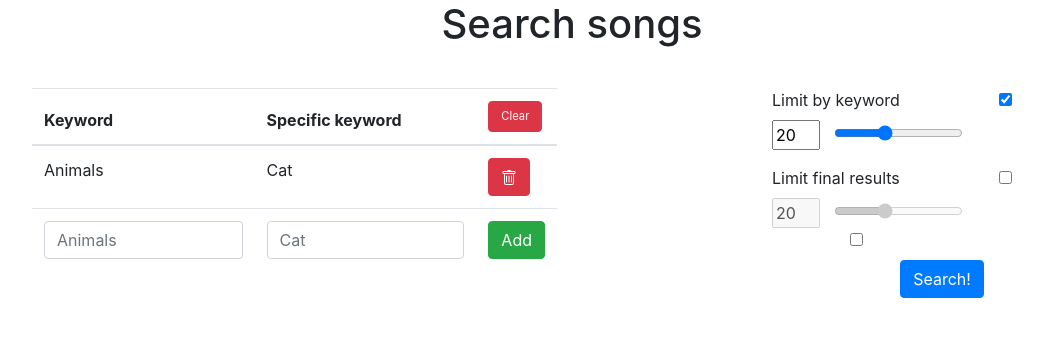
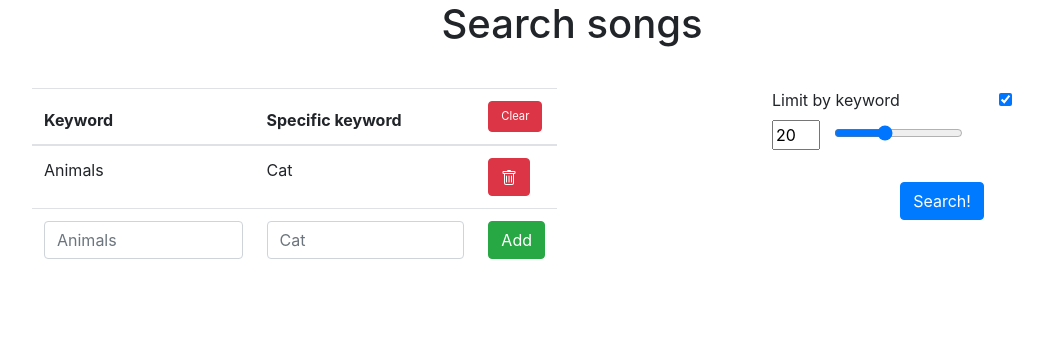
Before and after one commit to smiro-seo/song_search, a Flask app: page / in a window 1280 px wide. Shown: the top 337 px of the page, without its empty margins (68-1111 px from the left). Run offline with Flask 2, Linux system fonts and the light colour scheme; some libraries are stand-ins or nearby versions.

Commit message:
correction

```diff
--- a/sd_app/templates/search.html
+++ b/sd_app/templates/search.html
@@ -92,6 +92,7 @@
 
         </div>
 
+        <!--
         <div class="row" style="margin-top:1em">
 
           <div class="col-md-8">
@@ -104,10 +105,7 @@
             <input class="form-check-input" type="checkbox" value="limited" id="check-limit" name="check-limit">
           </div>
 
-        </div>
-          <div class="col-md-4" align="right">
-            <input class="form-check-input" type="checkbox" value="limited" id="check-limit" name="check-limit">
-          </div>
+        </div>-->
 
 
         <div class="row" style="margin-top:2em;text-align:center">
```
